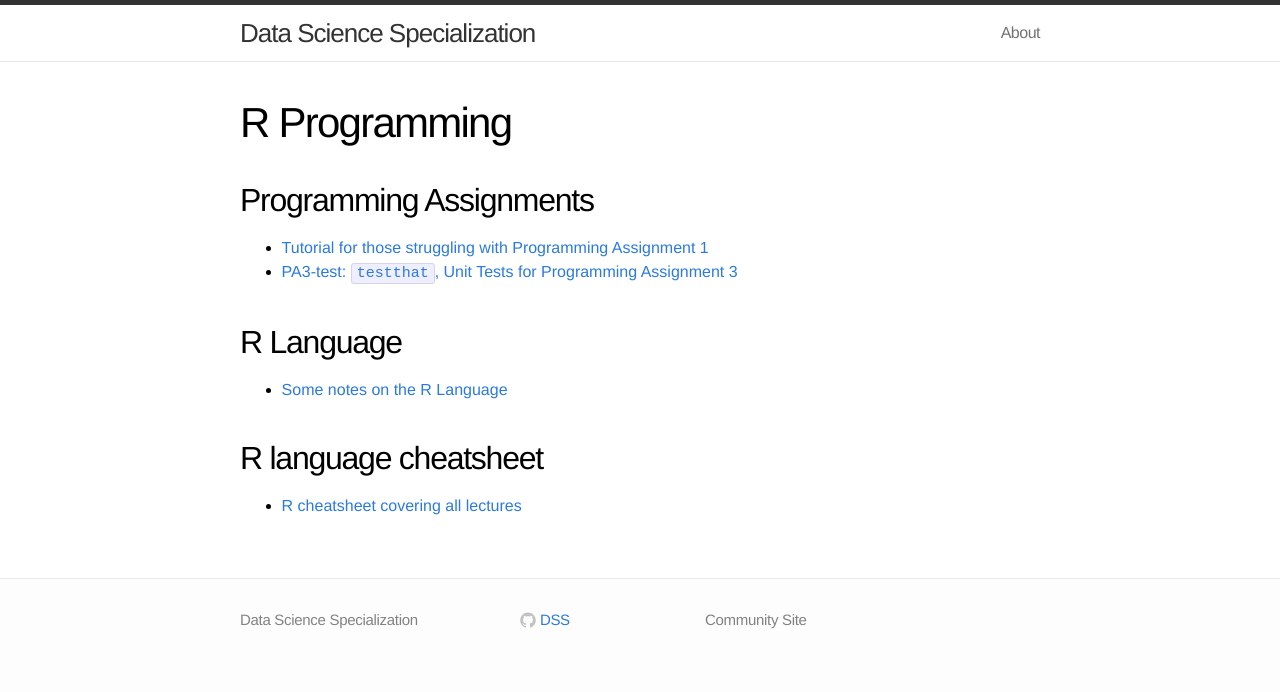
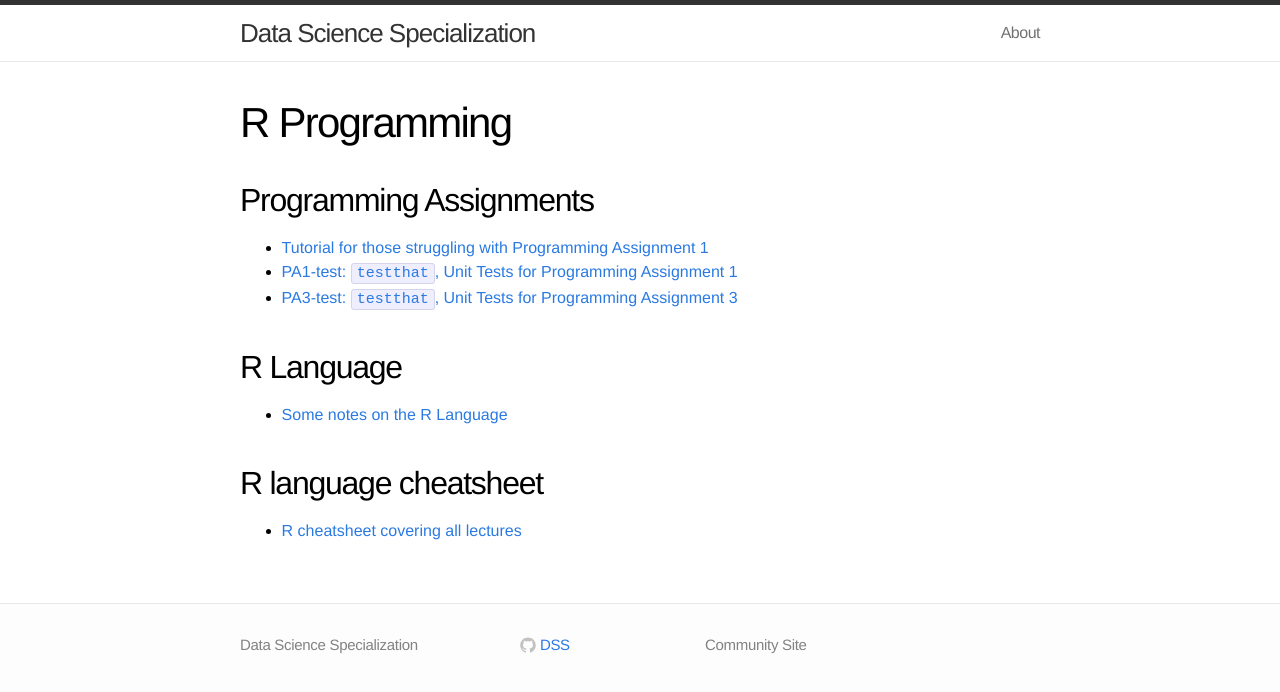
Before and after one commit to DataScienceSpecialization/DataScienceSpecialization.github.io, a Jekyll site: the page built from rprog.md, in a window 1280 px wide. Shown: the top 692 px of the page. Built offline with Jekyll 4.4.1, drawn with Linux system fonts in a browser that asks for light colours.

Commit message:
added pa1test link

```diff
--- a/rprog.md
+++ b/rprog.md
@@ -7,6 +7,7 @@ permalink: /rprog/
 ## Programming Assignments
 
 - [Tutorial for those struggling with Programming Assignment 1](https://github.com/derekfranks/practice_assignment)
+- [PA1-test: `testthat`, Unit Tests for Programming Assignment 1](https://github.com/cbryant1000/pa1test)
 - [PA3-test: `testthat`, Unit Tests for Programming Assignment 3](https://github.com/cbryant1000/pa3test)
 
 
```
